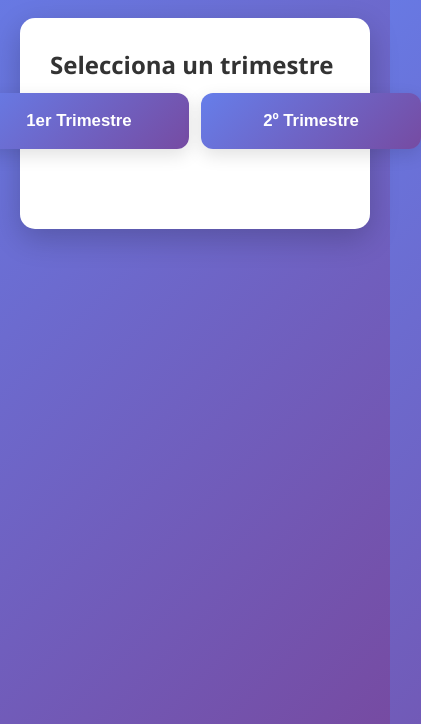
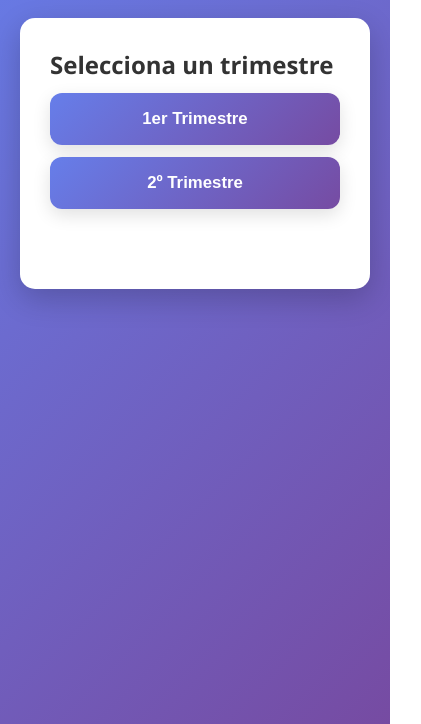
Before and after one commit to jgonbur142/EstudiarTeoriaProgramacion, a plain HTML site: page index.html in a window 390 px wide. Shown: the part 120-844 px from the top of the page, 421 px wide, since content can reach past the window. Drawn offline with Linux system fonts and the light colour scheme.

Commit message:
cambio css para vista movil

```diff
--- a/styles.css
+++ b/styles.css
@@ -616,6 +616,20 @@ header h1 {
         width: 100%;
     }
 
+    /* En móvil, apilar botones de trimestres como los botones de tema */
+    .trimestres-container {
+        flex-direction: column;
+        align-items: center;
+        gap: 12px;
+    }
+
+    .trimestres-container .trim-btn {
+        width: 100%;
+        max-width: 420px;
+        min-width: unset;
+        padding: 16px 20px;
+    }
+
     .test-header {
         flex-direction: column;
         align-items: flex-start;
```
